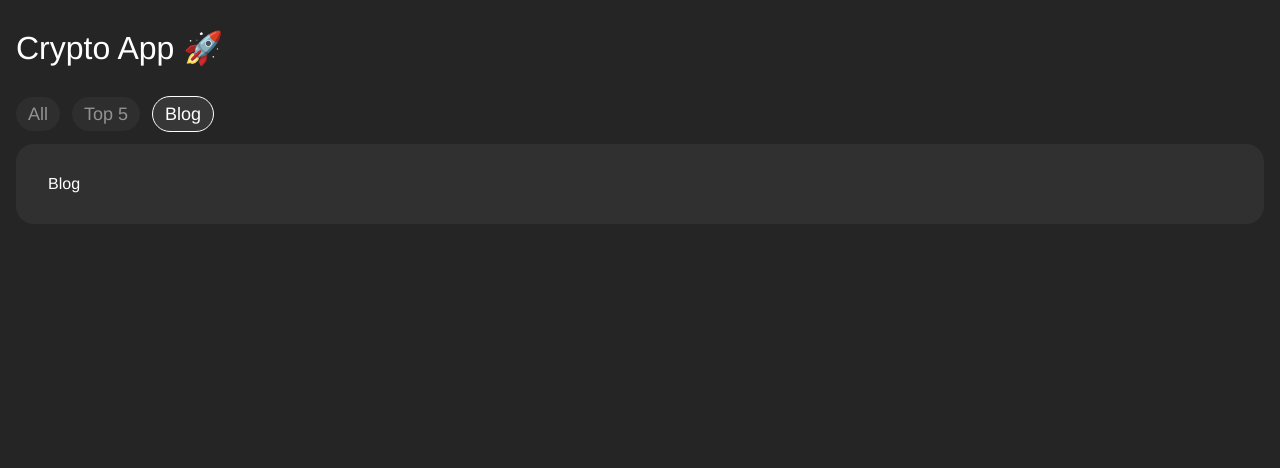
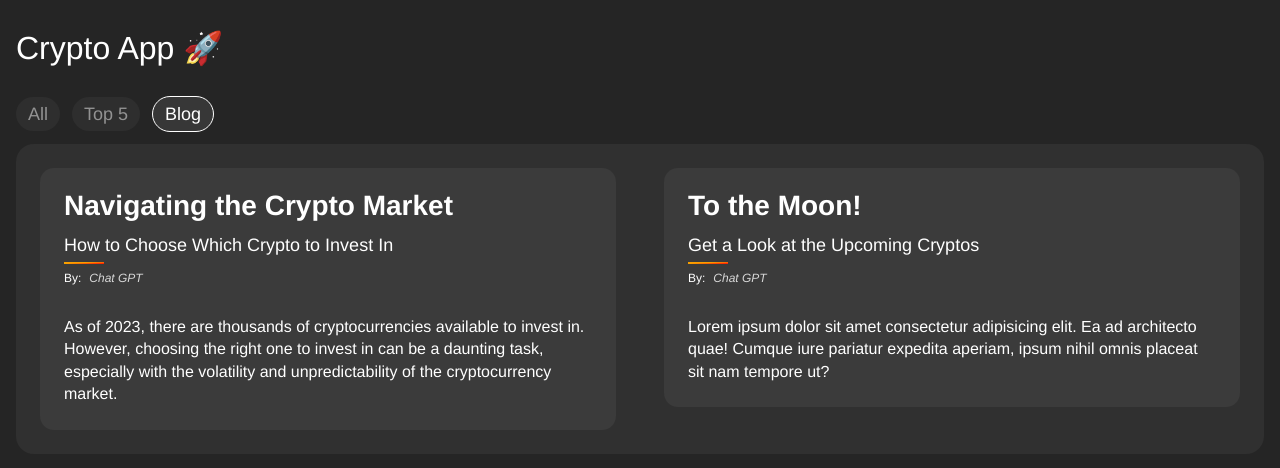
Before and after one commit to Steffen-Svenningsen/crypto-app, a Vue app: page /blog in a window 1280 px wide. Shown: the top 468 px of the page. Built offline with nearby package versions, Linux system fonts and the light colour scheme.

Commit message:
Refactor views and App structure

```diff
--- a/src/App.vue
+++ b/src/App.vue
@@ -1,3 +1,31 @@
+<script setup>
+import NavBar from "@/components/NavBar.vue"
+</script>
+
 <template>
+    <h1 class="title">Crypto App 🚀</h1>
+    <div class="nav-bar-container">
+        <NavBar/>
+    </div>
     <router-view></router-view>
 </template>
+
+<style lang="sass">
+#app
+  width: 100%
+  min-height: 100vh
+  display: flex
+  flex-direction: column
+  background-color: #252525
+  font-family: "Helvetica", sans-serif
+  color: white
+  box-sizing: border-box
+  padding: 2rem 1rem
+
+  .title
+    font-size: 2rem
+    font-weight: 500
+
+  .nav-bar-container
+    margin: 2rem 0 0.75rem 0
+</style>
--- a/src/views/BlogView.vue
+++ b/src/views/BlogView.vue
@@ -1,43 +1,65 @@
-<script setup>
-import NavBar from "@/components/NavBar.vue"
-</script>
-
 <template>
-    <div class="crypto-app">
-      <h1>Crypto App 🚀</h1>
-      <div class="nav-bar">
-          <NavBar/>
-      </div>
-      <div class="container">
-        Blog
-      </div>
+    <div class="container">
+      <router-link :to="{ name: 'blog-post' }" class="blog-post one">
+        <h1>Navigating the Crypto Market</h1>
+        <h3>How to Choose Which Crypto to Invest In</h3>
+        <div class="line"></div>
+        <span>By: <p class="author">Chat GPT</p></span>
+        <p class="desc">As of 2023, there are thousands of cryptocurrencies available to invest in. However, choosing the right one to invest in can be a daunting task, especially with the volatility and unpredictability of the cryptocurrency market.</p>
+      </router-link>
+      <router-link :to="{ name: 'blog' }" class="blog-post two">
+        <h1>To the Moon!</h1>
+        <h3>Get a Look at the Upcoming Cryptos</h3>
+        <div class="line"></div>
+        <span>By: <p class="author">Chat GPT</p></span>
+        <p class="desc">Lorem ipsum dolor sit amet consectetur adipisicing elit. Ea ad architecto quae! Cumque iure pariatur expedita aperiam, ipsum nihil omnis placeat sit nam tempore ut?</p>
+      </router-link>
     </div>
   </template>
 
   <style lang="sass" scoped>
-  .crypto-app
-    width: 100%
-    min-height: 100vh
+  .container
+    padding: 1.5rem
     display: flex
-    flex-direction: column
-    background-color: #252525
-    font-family: "Helvetica", sans-serif
-    color: white
+    gap: 3rem
+    background-color: rgba(255, 255, 255, 0.05)
+    border-radius: 18px
+    flex-wrap: wrap
 
-    h1
-      padding: 2rem 1rem
-      font-size: 2rem
-      font-weight: 500
+    .blog-post
+      text-decoration: none
+      color: white
+      flex: 35%
+      min-width: clamp(180px, 40%, 800px)
+      height: fit-content
+      padding: 1.5rem
+      border-radius: 14px
+      background-color: rgba(255, 255, 255, 0.05)
 
-    .nav-bar
-      margin-left: 1rem
+      h1
+        font-size: clamp(20px, 3vw, 28px)
+        font-weight: 700
 
-    .container
-      padding: 2rem
-      display: flex
-      flex-direction: column
-      gap: 3rem
-      background-color: rgba(255, 255, 255, 0.05)
-      margin: 0.75rem 1rem 1rem 1rem
-      border-radius: 18px
+      h3
+        font-size: 18px
+        margin-top: 1rem
+
+      .line
+        background: linear-gradient(to bottom right, #f8a000 40%, red)
+        width: 40px
+        height: 2px
+        margin: 0.5rem 0
+
+      span
+        display: flex
+        font-size: 12px
+        gap: 0.5rem
+
+        .author
+          font-style: italic
+          opacity: 0.80
+
+      .desc
+        margin-top: 2rem
+        line-height: 1.4
   </style>
--- a/src/views/HomeView.vue
+++ b/src/views/HomeView.vue
@@ -1,7 +1,6 @@
 <script setup>
 import axios from "axios"
 import { ref } from "vue"
-import NavBar from "@/components/NavBar.vue"
 
 const cryptos = ref("")
 const ETH = ref("")
@@ -43,22 +42,14 @@ const getCrypto = () => {
     })
 }
 
-// getCrypto()
+getCrypto()
 
-// Making an interval that calls the api all the time will make everything explode!! (It probably won't, but find a solution to this)
-/*
 setInterval(() => {
   getCrypto()
-}, 3000);
-*/
+}, 300000);
 </script>
 
 <template>
-  <div class="crypto-app">
-    <h1>Crypto App 🚀</h1>
-    <div class="nav-bar">
-        <NavBar/>
-    </div>
   <div class="container">
     <div class="c-item">
       <div class="icon">
@@ -166,34 +157,15 @@ setInterval(() => {
       <span class="price">{{ "€" + XRP }}</span>
     </div>
   </div>
-  </div>
 </template>
 
 <style lang="sass" scoped>
-.crypto-app
-  width: 100%
-  min-height: 100vh
-  display: flex
-  flex-direction: column
-  background-color: #252525
-  font-family: "Helvetica", sans-serif
-  color: white
-
-  h1
-    padding: 2rem 1rem
-    font-size: 2rem
-    font-weight: 500
-
-  .nav-bar
-    margin-left: 1rem
-
 .container
   padding: 2rem
   display: flex
   flex-direction: column
   gap: 3rem
   background-color: rgba(255, 255, 255, 0.05)
-    margin: 0.75rem 1rem 1rem 1rem
   border-radius: 18px
 
   .c-item
--- a/src/views/Top5View.vue
+++ b/src/views/Top5View.vue
@@ -1,7 +1,6 @@
 <script setup>
 import axios from "axios"
 import { ref } from "vue"
-import NavBar from "@/components/NavBar.vue"
 
 const cryptos = ref("")
 const ETH = ref("")
@@ -23,23 +22,14 @@ const getCrypto = () => {
     })
 }
 
-// getCrypto()
+getCrypto()
 
-
-// Making an interval that calls the api all the time will make everything explode!! (It probably won't, but find a solution to this)
-/*
 setInterval(() => {
   getCrypto()
-}, 3000);
-*/
+}, 600000);
 </script>
 
 <template>
-  <div class="crypto-app">
-    <h1>Crypto App 🚀</h1>
-    <div class="nav-bar">
-        <NavBar/>
-    </div>
   <div class="container">
     <div class="c-item">
       <div class="icon">
@@ -77,34 +67,15 @@ setInterval(() => {
       <span class="price">{{ "€" + XRP }}</span>
     </div>
   </div>
-  </div>
 </template>
 
 <style lang="sass" scoped>
-.crypto-app
-  width: 100%
-  min-height: 100vh
-  display: flex
-  flex-direction: column
-  background-color: #252525
-  font-family: "Helvetica", sans-serif
-  color: white
-
-  h1
-    padding: 2rem 1rem
-    font-size: 2rem
-    font-weight: 500
-
-  .nav-bar
-    margin-left: 1rem
-
 .container
   padding: 2rem
   display: flex
   flex-direction: column
   gap: 3rem
   background-color: rgba(255, 255, 255, 0.05)
-    margin: 0.75rem 1rem 1rem 1rem
   border-radius: 18px
 
   .c-item
```
Lines whose indentation alone changed are shown as unchanged.
